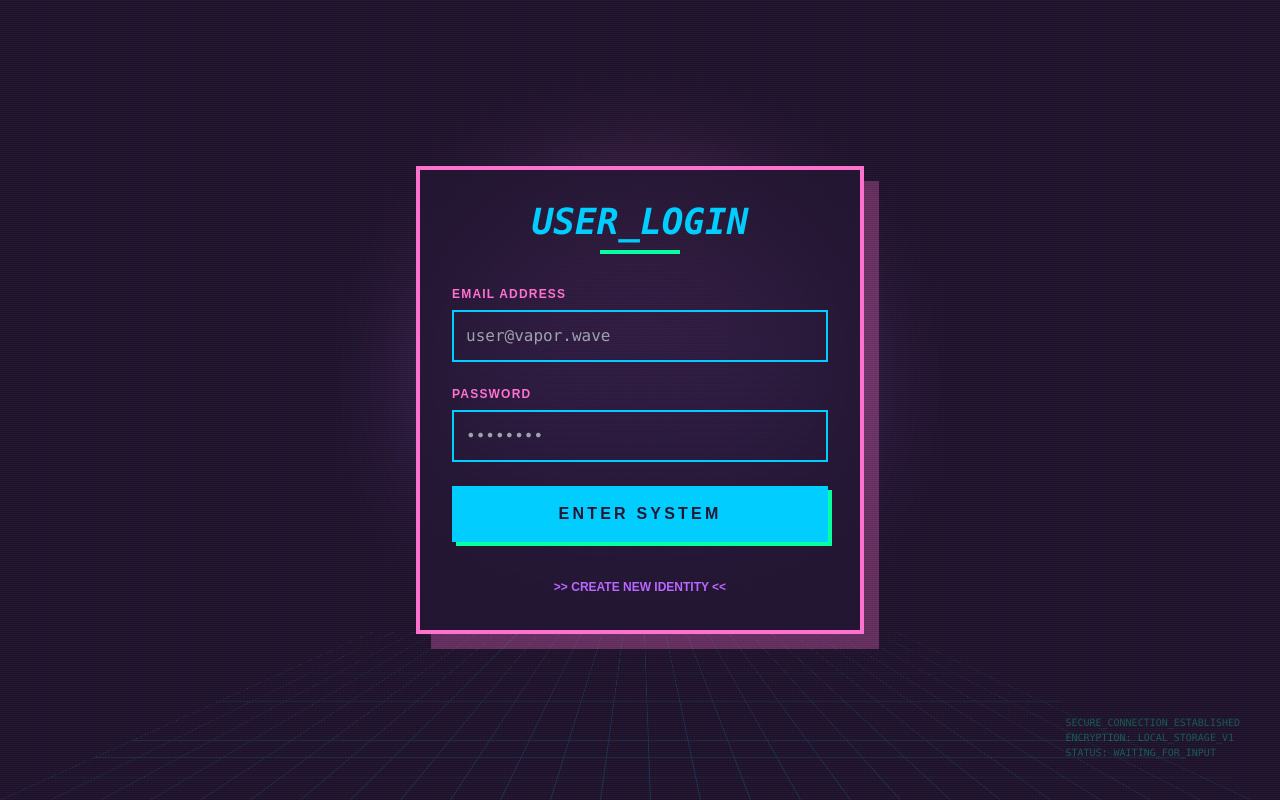
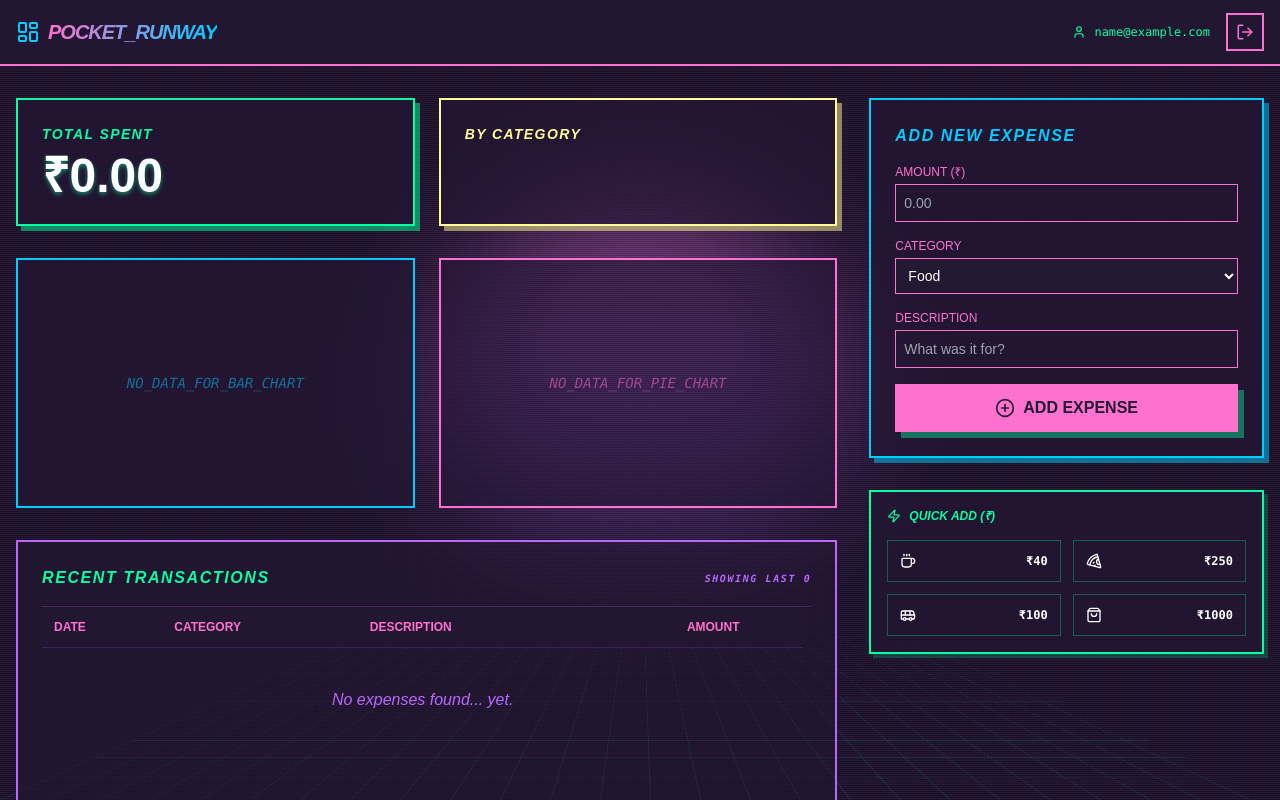
Before and after one commit to KailashSingh47/PocketRunway, a Next.js app: page /dashboard in a window 1280 px wide. Shown: the top 800 px of the page. Built offline with nearby package versions, Linux system fonts and the light colour scheme; sample sign-in values are in the browser's storage.

Commit message:
Add all necessary project files and configuration

```diff
--- a/app/dashboard/page.tsx
+++ b/app/dashboard/page.tsx
@@ -1,136 +1,102 @@
 "use client";
 
-export const dynamic = "force-dynamic";
-
 import { useEffect, useState } from "react";
+import { useRouter } from "next/navigation";
 import { VaporwaveBackground } from "@/components/VaporwaveBackground";
-import { ShuffleText } from "@/components/ShuffleText";
+import { ExpenseForm } from "@/components/ExpenseForm";
+import { ExpenseList } from "@/components/ExpenseList";
+import { ExpenseStats } from "@/components/ExpenseStats";
+import { ExpenseCharts } from "@/components/ExpenseCharts";
+import { QuickExpenses } from "@/components/QuickExpenses";
+import { ExpenseAlert } from "@/components/ExpenseAlert";
 import { LoadingScreen } from "@/components/LoadingScreen";
-import { useRouter } from "next/navigation";
+import { LogOut, LayoutDashboard, User } from "lucide-react";
 import { motion, AnimatePresence } from "framer-motion";
 
-export default function AuthPage() {
-  const [isLogin, setIsLogin] = useState(true);
-  const [email, setEmail] = useState("");
-  const [password, setPassword] = useState("");
-  const [loading, setLoading] = useState(false);
-  const [error, setError] = useState<string | null>(null);
+export default function DashboardPage() {
+  const [expenses, setExpenses] = useState<any[]>([]);
+  const [user, setUser] = useState<any>(null);
+  const [loading, setLoading] = useState(true);
   const router = useRouter();
 
-  const handleAuth = async (e: React.FormEvent) => {
-    e.preventDefault();
-    setLoading(true);
-    setError(null);
-
-    try {
-      const users = JSON.parse(localStorage.getItem("pocket_users") || "[]");
-
-      if (isLogin) {
-        const user = users.find((u: any) => u.email === email && u.password === password);
-        if (user) {
-          localStorage.setItem("pocket_user", JSON.stringify(user));
-          router.push("/dashboard");
-        } else {
-          throw new Error("Invalid email or password");
-        }
-      } else {
-        const existingUser = users.find((u: any) => u.email === email);
-        if (existingUser) {
-          throw new Error("User already exists");
-        }
-
-        const newUser = {
-          id: crypto.randomUUID(),
-          email,
-          password
-        };
-
-        users.push(newUser);
-        localStorage.setItem("pocket_users", JSON.stringify(users));
-        localStorage.setItem("pocket_user", JSON.stringify(newUser));
-
-        router.push("/dashboard");
-      }
-    } catch (err: any) {
-      setError(err.message);
-      setLoading(false);
+  const fetchExpenses = () => {
+    const storedUser = JSON.parse(localStorage.getItem("pocket_user") || "null");
+    if (!storedUser) {
+      router.push("/auth");
+      return;
     }
+    setUser(storedUser);
+    const allExpenses = JSON.parse(localStorage.getItem("pocket_expenses") || "[]");
+    const userExpenses = allExpenses.filter((e: any) => e.user_id === storedUser.id);
+    setExpenses(userExpenses.sort((a: any, b: any) => new Date(b.date).getTime() - new Date(a.date).getTime()));
+    setLoading(false);
   };
 
+  useEffect(() => {
+    fetchExpenses();
+  }, []);
+
+  const handleLogout = () => {
+    localStorage.removeItem("pocket_user");
+    router.push("/");
+  };
+
+  const clearAllExpenses = () => {
+    const allExpenses = JSON.parse(localStorage.getItem("pocket_expenses") || "[]");
+    const otherUsersExpenses = allExpenses.filter((e: any) => e.user_id !== user.id);
+    localStorage.setItem("pocket_expenses", JSON.stringify(otherUsersExpenses));
+    fetchExpenses();
+  };
+
+  if (loading) return <LoadingScreen message="LOADING_DASHBOARD" />;
+
   return (
-    <main className="min-h-screen flex items-center justify-center p-6 relative overflow-hidden">
+    <main className="min-h-screen text-white relative pb-20">
       <VaporwaveBackground />
 
-      <AnimatePresence>
-        {loading && <LoadingScreen message={isLogin ? "AUTHENTICATING" : "CREATING_ACCOUNT"} />}
-      </AnimatePresence>
-
-      <motion.div
-        initial={{ scale: 0.9, opacity: 0 }}
-        animate={{ scale: 1, opacity: 1 }}
-        className="w-full max-w-md bg-vapor-dark/80 border-4 border-vapor-pink p-8 relative z-10 shadow-[15px_15px_0px_0px_rgba(255,113,206,0.3)]"
-      >
-        <div className="text-center mb-8">
-          <h1 className="text-4xl font-black italic text-vapor-blue mb-2">
-            <ShuffleText text={isLogin ? "USER_LOGIN" : "NEW_USER"} />
-          </h1>
-          <div className="h-1 w-20 bg-vapor-green mx-auto" />
-        </div>
-
-        <form onSubmit={handleAuth} className="space-y-6">
-          <div>
-            <label className="block text-xs text-vapor-pink uppercase mb-2 font-bold tracking-widest">Email Address</label>
-            <input
-              type="email"
-              required
-              value={email}
-              onChange={(e) => setEmail(e.target.value)}
-              className="w-full bg-transparent border-2 border-vapor-blue p-3 text-white focus:outline-none focus:border-vapor-green transition-colors font-mono"
-              placeholder="user@vapor.wave"
-            />
+      <header className="border-b-2 border-vapor-pink bg-vapor-dark/80 backdrop-blur-md sticky top-0 z-50">
+        <div className="container mx-auto px-4 h-16 flex items-center justify-between">
+          <div className="flex items-center gap-2">
+            <LayoutDashboard className="text-vapor-blue" />
+            <h1 className="text-xl font-black italic tracking-tighter text-transparent bg-clip-text bg-gradient-to-r from-vapor-pink to-vapor-blue">
+              POCKET_RUNWAY
+            </h1>
           </div>
 
-          <div>
-            <label className="block text-xs text-vapor-pink uppercase mb-2 font-bold tracking-widest">Password</label>
-            <input
-              type="password"
-              required
-              value={password}
-              onChange={(e) => setPassword(e.target.value)}
-              className="w-full bg-transparent border-2 border-vapor-blue p-3 text-white focus:outline-none focus:border-vapor-green transition-colors font-mono"
-              placeholder="••••••••"
-            />
+          <div className="flex items-center gap-4">
+            <div className="hidden md:flex items-center gap-2 text-xs font-mono text-vapor-green">
+              <User size={14} />
+              {user?.email}
+            </div>
+            <button
+              onClick={handleLogout}
+              className="p-2 border-2 border-vapor-pink text-vapor-pink hover:bg-vapor-pink hover:text-vapor-dark transition-all"
+            >
+              <LogOut size={18} />
+            </button>
+          </div>
+        </div>
+      </header>
+
+      <div className="container mx-auto px-4 py-8">
+        <ExpenseAlert expenses={expenses} />
+
+        <div className="grid grid-cols-1 lg:grid-cols-12 gap-8">
+          <div className="lg:col-span-8 space-y-8">
+            <ExpenseStats expenses={expenses} onClearAll={clearAllExpenses} />
+            <ExpenseCharts expenses={expenses} />
+            <div className="bg-vapor-dark/40 border-2 border-vapor-purple p-4 md:p-6">
+              <ExpenseList expenses={expenses} onExpenseDeleted={fetchExpenses} />
+            </div>
           </div>
 
-          {error && (
-            <div className="text-vapor-pink text-xs font-mono bg-vapor-pink/10 p-2 border border-vapor-pink">
-              ERROR: {error.toUpperCase()}
+          <div className="lg:col-span-4 space-y-8">
+            <div className="sticky top-24 space-y-8">
+              <ExpenseForm onExpenseAdded={fetchExpenses} />
+              <QuickExpenses onExpenseAdded={fetchExpenses} />
             </div>
-          )}
-
-          <button
-            type="submit"
-            className="w-full bg-vapor-blue text-vapor-dark font-black py-4 uppercase tracking-[0.2em] hover:bg-vapor-green hover:translate-x-1 hover:-translate-y-1 transition-all shadow-[4px_4px_0px_0px_#05ffa1]"
-          >
-            {isLogin ? "Enter System" : "Initialize Account"}
-          </button>
-        </form>
-
-        <div className="mt-8 text-center">
-          <button
-            onClick={() => setIsLogin(!isLogin)}
-            className="text-vapor-purple text-xs uppercase font-bold hover:text-vapor-pink transition-colors"
-          >
-            {isLogin ? ">> Create New Identity <<" : ">> Return to Login <<"}
-          </button>
+          </div>
         </div>
-      </motion.div>
-
-      {/* Decorative Elements */}
-      <div className="absolute bottom-10 right-10 text-vapor-green/30 font-mono text-[10px] hidden md:block">
-        SECURE_CONNECTION_ESTABLISHED<br />
-        ENCRYPTION: LOCAL_STORAGE_V1<br />
-        STATUS: WAITING_FOR_INPUT
       </div>
     </main>
   );
--- a/components/ExpenseCharts.tsx
+++ b/components/ExpenseCharts.tsx
@@ -53,8 +53,9 @@ export const ExpenseCharts = ({ expenses }: { expenses: Expense[] }) => {
 
   return (
     <div className="grid grid-cols-1 lg:grid-cols-2 gap-4 md:gap-6">
-      <div className="bg-vapor-dark/60 border-2 border-vapor-blue p-3 md:p-4 h-[250px] md:h-[300px]">
+      <div className="bg-vapor-dark/60 border-2 border-vapor-blue p-3 md:p-4 h-[280px] md:h-[320px]">
         <h3 className="text-vapor-blue text-[10px] md:text-xs font-bold uppercase mb-4 italic">Daily Spending (₹)</h3>
+        <div className="h-[200px] md:h-[240px]">
           <ResponsiveContainer width="100%" height="100%">
             <BarChart data={barData}>
               <CartesianGrid strokeDasharray="3 3" stroke="#b967ff33" />
@@ -73,9 +74,11 @@ export const ExpenseCharts = ({ expenses }: { expenses: Expense[] }) => {
             </BarChart>
           </ResponsiveContainer>
         </div>
+      </div>
 
-      <div className="bg-vapor-dark/60 border-2 border-vapor-pink p-3 md:p-4 h-[250px] md:h-[300px]">
+      <div className="bg-vapor-dark/60 border-2 border-vapor-pink p-3 md:p-4 h-[280px] md:h-[320px]">
         <h3 className="text-vapor-pink text-[10px] md:text-xs font-bold uppercase mb-4 italic">Category Distribution</h3>
+        <div className="h-[200px] md:h-[240px]">
           <ResponsiveContainer width="100%" height="100%">
             <PieChart>
               <Pie
@@ -99,5 +102,6 @@ export const ExpenseCharts = ({ expenses }: { expenses: Expense[] }) => {
           </ResponsiveContainer>
         </div>
       </div>
+    </div>
   );
 };
--- a/components/ExpenseList.tsx
+++ b/components/ExpenseList.tsx
@@ -22,7 +22,7 @@ export const ExpenseList = ({ expenses, onExpenseDeleted }: { expenses: any[], o
             <tr className="border-b border-vapor-purple/30 text-vapor-pink text-[10px] md:text-xs uppercase">
               <th className="p-2 md:p-3">Date</th>
               <th className="p-2 md:p-3">Category</th>
-              <th className="p-2 md:p-3">Description</th>
+              <th className="p-2 md:p-3 hidden sm:table-cell">Description</th>
               <th className="p-2 md:p-3 text-right">Amount</th>
               <th className="p-2 md:p-3"></th>
             </tr>
@@ -30,14 +30,18 @@ export const ExpenseList = ({ expenses, onExpenseDeleted }: { expenses: any[], o
           <tbody>
             {expenses.map((expense) => (
               <tr key={expense.id} className="border-b border-vapor-purple/10 hover:bg-vapor-purple/5 transition-colors group">
-                <td className="p-2 md:p-3 text-xs md:text-sm font-mono">{new Date(expense.date).toLocaleDateString()}</td>
+                <td className="p-2 md:p-3 text-[10px] md:text-sm font-mono">{new Date(expense.date).toLocaleDateString()}</td>
                 <td className="p-2 md:p-3">
-                  <span className="px-1.5 py-0.5 text-[9px] md:text-[10px] border border-vapor-blue text-vapor-blue uppercase">
+                  <span className="px-1.5 py-0.5 text-[8px] md:text-[10px] border border-vapor-blue text-vapor-blue uppercase">
                     {expense.category}
                   </span>
                 </td>
-                <td className="p-2 md:p-3 text-xs md:text-sm text-gray-300 truncate max-w-[150px]">{expense.description}</td>
-                <td className="p-2 md:p-3 text-right font-bold text-vapor-green text-xs md:text-sm">₹{expense.amount.toLocaleString('en-IN', { minimumFractionDigits: 2 })}</td>
+                <td className="p-2 md:p-3 text-xs md:text-sm text-gray-300 truncate max-w-[100px] md:max-w-[150px] hidden sm:table-cell">
+                  {expense.description}
+                </td>
+                <td className="p-2 md:p-3 text-right font-bold text-vapor-green text-xs md:text-sm">
+                  ₹{expense.amount.toLocaleString('en-IN', { minimumFractionDigits: 2 })}
+                </td>
                 <td className="p-2 md:p-3 text-right">
                   <button
                     onClick={() => deleteExpense(expense.id)}
```
Also changed, not shown: .clerk/.tmp/README.md (added), .clerk/.tmp/keyless.json (added), 1 other file (tests, documents, lock files or other folders). Lines whose indentation alone changed are shown as unchanged.
